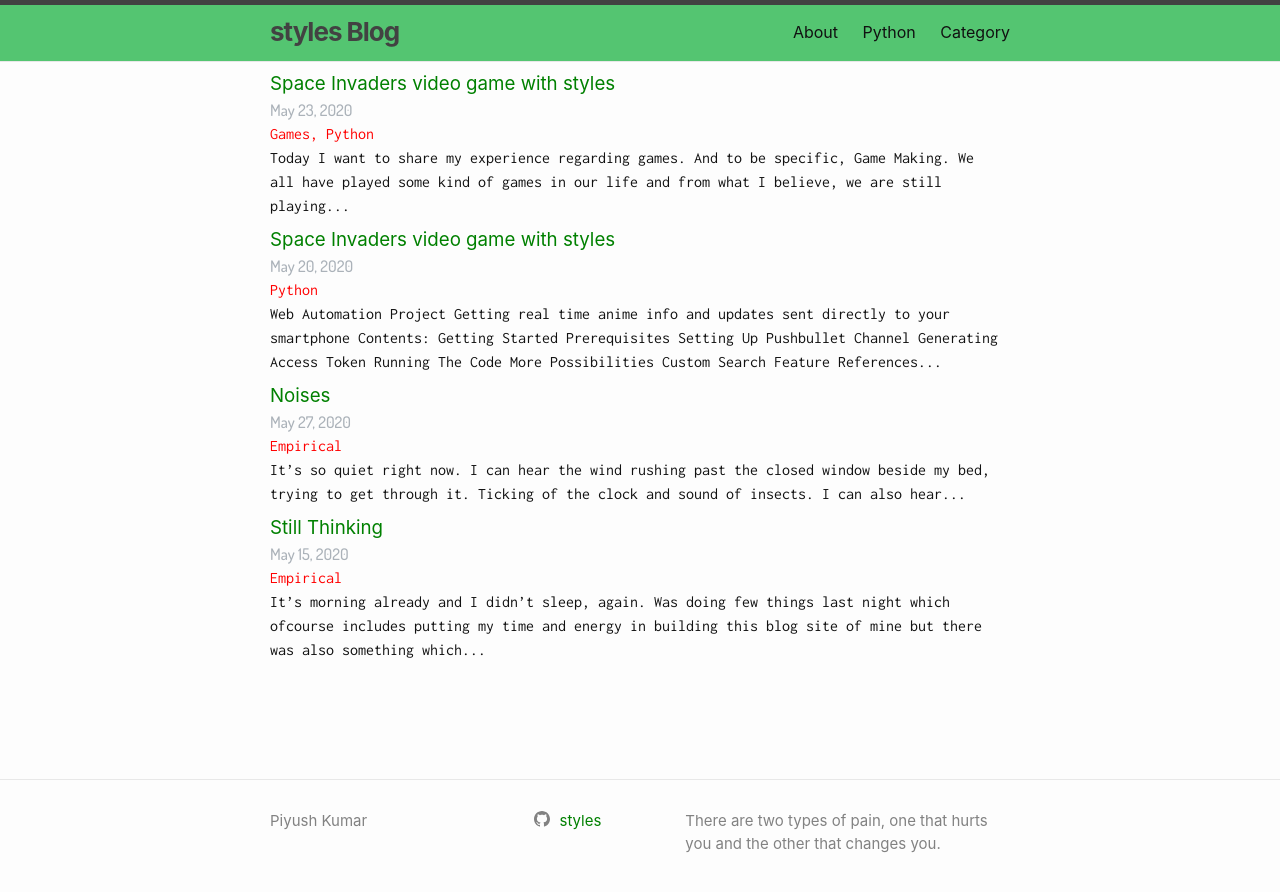
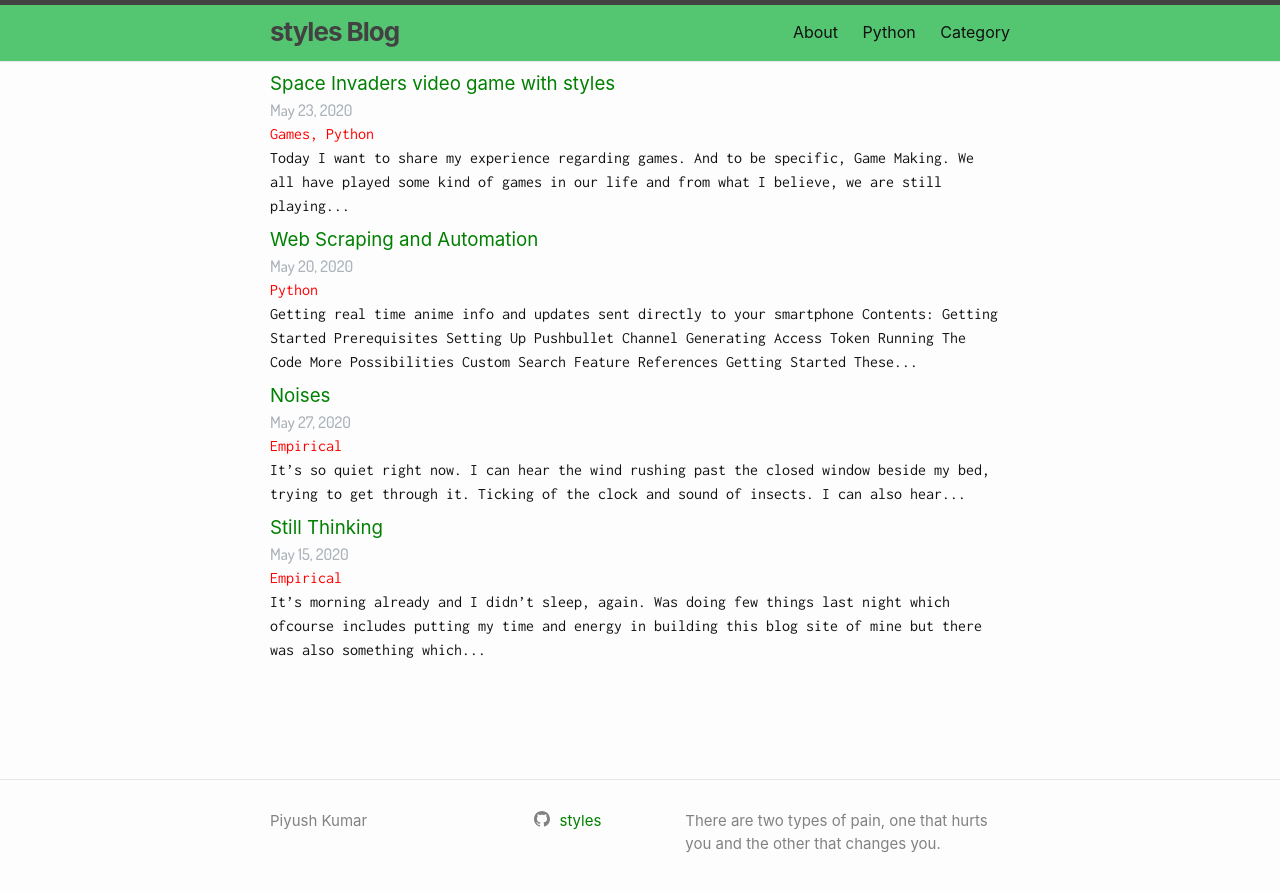
Before and after one commit to styles3544/Blog, a Jekyll site: the page built from index.html, in a window 1280 px wide. Shown: the top 892 px of the page. Built offline with Jekyll 4.4.1, drawn with Linux system fonts in a browser that asks for light colours.

Commit message:
renovating

```diff
--- a/_python_projects/2020-05-20-.md
+++ b/_python_projects/2020-05-20-.md
@@ -1,13 +1,10 @@
 ---
 layout: post
-name: Space Invaders video game with styles
-title: Space Invaders video game with styles
+name: Web Scraping and Automation
+title: Web Scraping and Automation
 categories:
 - python
 ---
-
-
-# Web Automation Project
 
 > Getting real time anime info and updates sent directly to your smartphone<br/><br/>
 
```
